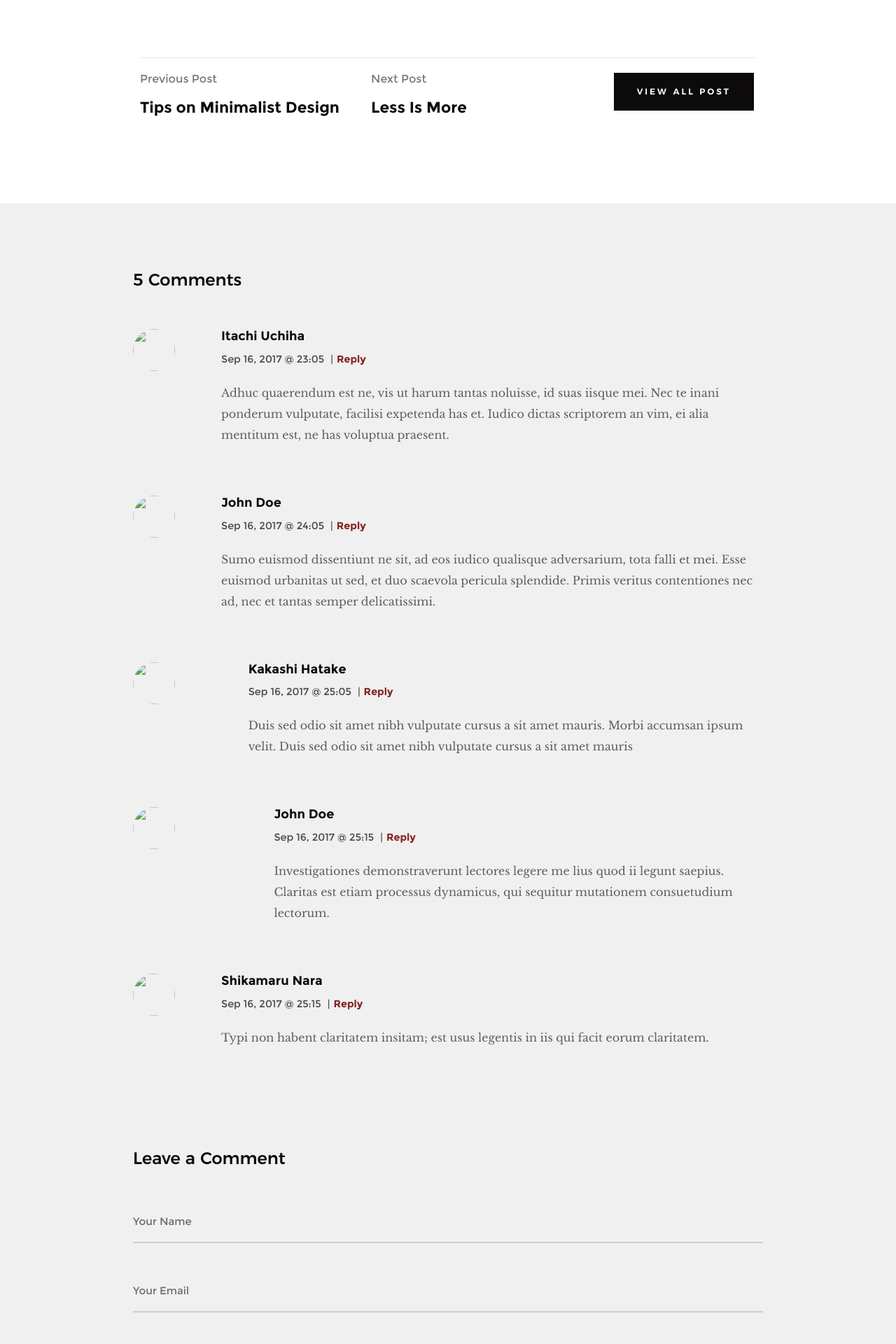
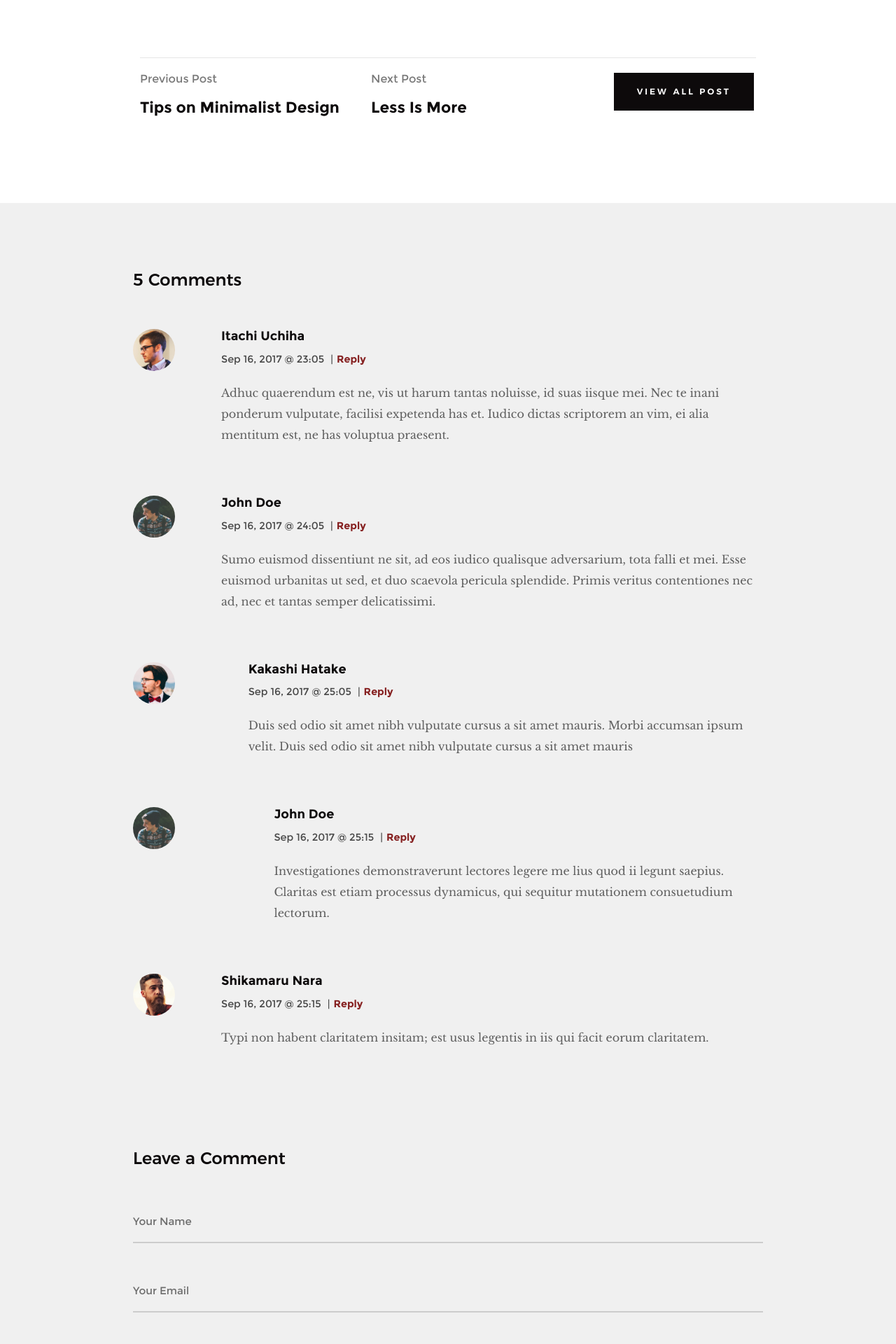
Before and after one commit to MrAnnix/Hola-theme-Jekyll, a Jekyll site: the page built from _posts/2019-03-21-Post-de-prueba.md, in a window 1280 px wide. Shown: the part 3376-5296 px from the top of the page at 70% size. Built offline with Jekyll 4.4.1, drawn with Linux system fonts in a browser that asks for light colours.

Commit message:
Update post.html

```diff
--- a/_layouts/post.html
+++ b/_layouts/post.html
@@ -98,7 +98,7 @@ layout: default
                 <li class="depth-1 comment">
 
                     <div class="comment__avatar">
-                        <img width="50" height="50" class="avatar" src="images/avatars/user-01.jpg" alt="">
+                        <img width="50" height="50" class="avatar" src="/images/avatars/user-01.jpg" alt="">
                     </div>
 
                     <div class="comment__content">
@@ -124,7 +124,7 @@ layout: default
                 <li class="thread-alt depth-1 comment">
 
                     <div class="comment__avatar">
-                        <img width="50" height="50" class="avatar" src="images/avatars/user-04.jpg" alt="">
+                        <img width="50" height="50" class="avatar" src="/images/avatars/user-04.jpg" alt="">
                     </div>
 
                     <div class="comment__content">
@@ -151,7 +151,7 @@ layout: default
                         <li class="depth-2 comment">
 
                             <div class="comment__avatar">
-                                <img width="50" height="50" class="avatar" src="images/avatars/user-03.jpg" alt="">
+                                <img width="50" height="50" class="avatar" src="/images/avatars/user-03.jpg" alt="">
                             </div>
 
                             <div class="comment__content">
@@ -178,7 +178,7 @@ layout: default
                                 <li class="depth-3 comment">
 
                                     <div class="comment__avatar">
-                                        <img width="50" height="50" class="avatar" src="images/avatars/user-04.jpg" alt="">
+                                        <img width="50" height="50" class="avatar" src="/images/avatars/user-04.jpg" alt="">
                                     </div>
 
                                     <div class="comment__content">
@@ -212,7 +212,7 @@ layout: default
                 <li class="depth-1 comment">
 
                     <div class="comment__avatar">
-                        <img width="50" height="50" class="avatar" src="images/avatars/user-02.jpg" alt="">
+                        <img width="50" height="50" class="avatar" src="/images/avatars/user-02.jpg" alt="">
                     </div>
 
                     <div class="comment__content">
```
